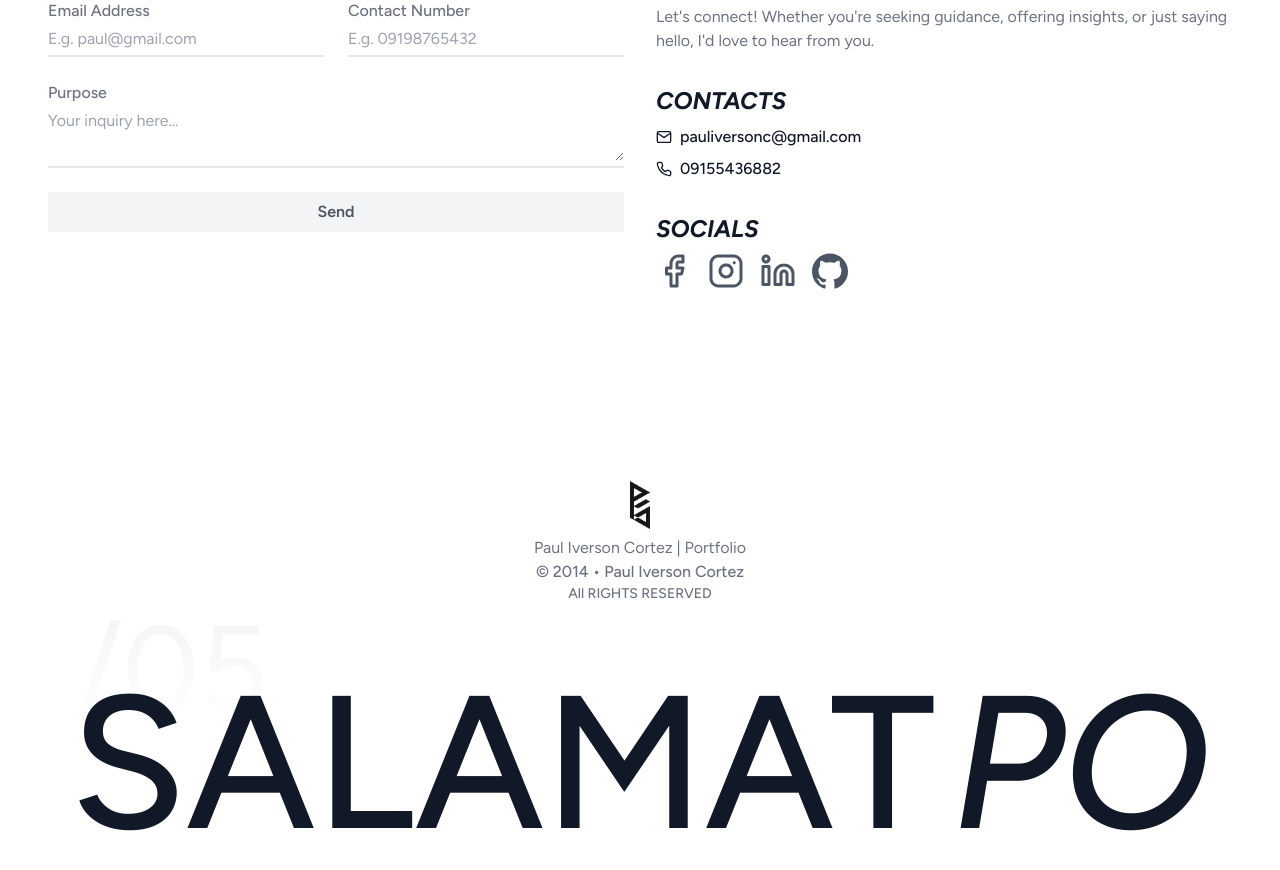
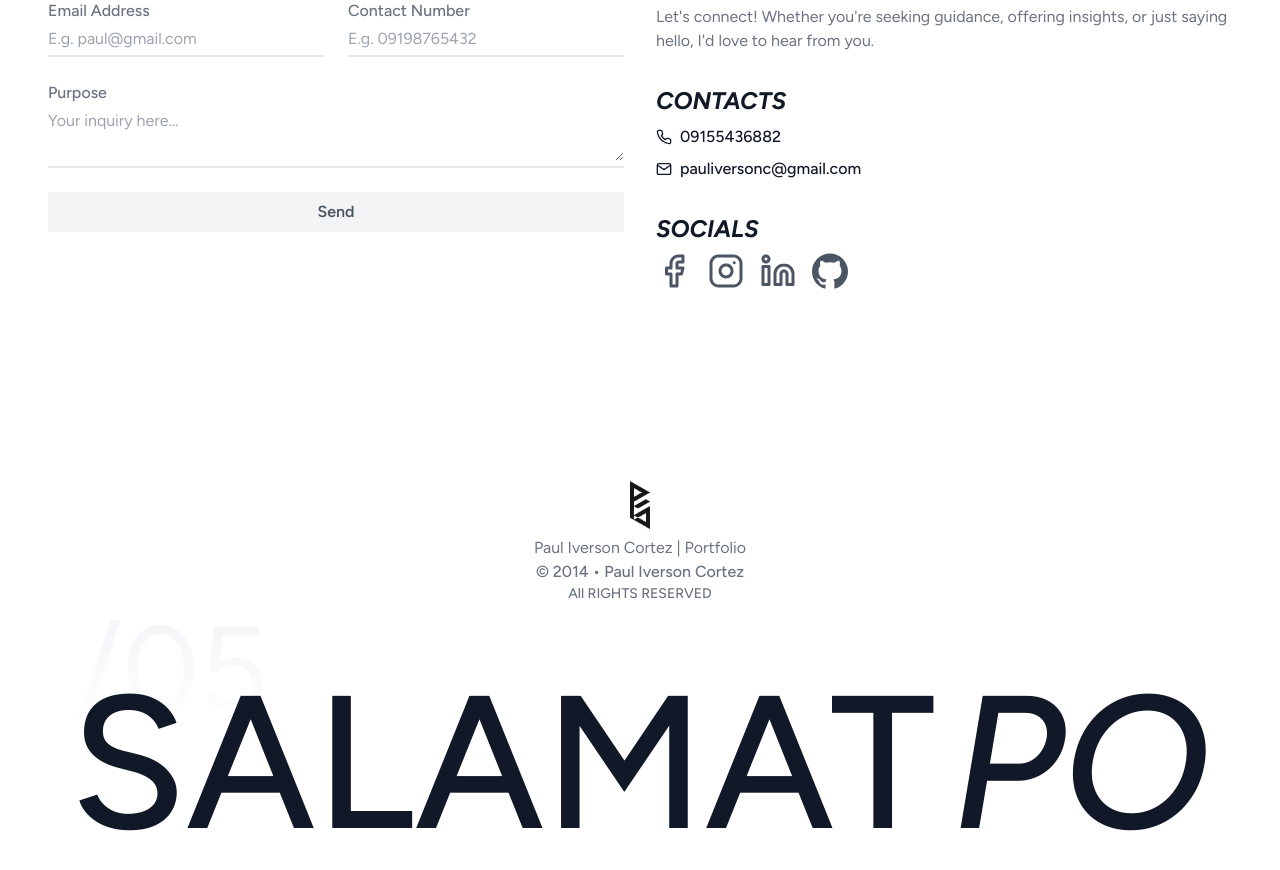
Before and after one commit to pauliversonc/pauliversonc, a Vue app: page / in a window 1280 px wide. Shown: the part 5180-6050 px from the top of the page. Built offline with nearby package versions, Linux system fonts and the light colour scheme.

Commit message:
add baselink

```diff
--- /dev/null
+++ b/src/components/base/BaseLink.vue
@@ -0,0 +1,49 @@
+<template>
+  <a
+    :href="link"
+    :class="{'flex-row-reverse' : iconRight}"
+    class="flex items-center justify-center gap-2 relative before:ease-out before:duration-300 before:content-[''] before:absolute before:h-0.5 before:w-0 before:bg-gray-900 before:bottom-0 before:left-0 hover:before:w-full dark:before:bg-dmWhite group"
+  >
+    <div class="flex items-center justify-center">
+      <svg
+        class="h-4 w-4 fill-gray-900 dark:fill-dmGray dark:group-hover:fill-dmWhite dark:ease-out dark:duration-300"
+      >
+        <use :xlink:href="`/icons/sprite.svg#icon-${icon}`"></use>
+      </svg>
+    </div>
+    <!-- View My Résumé -->
+    <span
+      class="text-gray-900 font-medium dark:text-dmGray dark:group-hover:text-dmWhite dark:ease-out dark:duration-300"
+      >{{ text }}</span
+    >
+  </a>
+</template>
+<script>
+export default {
+  name: 'PauliversoncBaseLink',
+  props: {
+    link:{
+      type: String,
+      required: false,
+      default: '#'
+    },
+
+    text:{
+      type: String,
+      required: true,
+    },
+
+    icon:{
+      type: String,
+      required: true,
+    },
+
+    iconRight:{
+      type: Boolean,
+      required: false,
+      default: false,
+    },
+  },
+};
+</script>
+<style></style>
--- a/src/components/layout/TheAbout.vue
+++ b/src/components/layout/TheAbout.vue
@@ -219,7 +219,7 @@
 
     <!-- RESUME LINK -->
     <div class="mt-6 flex justify-center align-center">
-      <a href="#" class="hover:pointer flex items-center justify-center gap-2 relative
+      <a href="#" class="flex items-center justify-center gap-2 relative
         before:ease-out
         before:duration-300
         before:content-['']
--- a/src/components/layout/TheContacts.vue
+++ b/src/components/layout/TheContacts.vue
@@ -129,55 +129,8 @@
   <!-- CONTACTS -->
   <div class="flex flex-col items-start gap-2">
     <BaseHeadingFive title="contacts" />
-
-    <!-- link -->
-    <a href="#" class="inline-block relative
-      before:ease-out
-      before:duration-300
-      before:content-['']
-      before:absolute
-      before:h-0.5
-      before:w-0
-      before:bg-gray-900
-      dark:before:bg-dmWhite
-      before:bottom-0
-      before:left-0
-      hover:before:w-full
-      group
-    ">
-      <div class="flex items-center gap-2">
-        <div class="">
-          <svg class="h-4 w-4 fill-gray-900 dark:fill-dmGray dark:group-hover:fill-dmWhite dark:ease-out dark:duration-300 ">
-            <use xlink:href="/icons/sprite.svg#icon-mail"></use>
-          </svg>
-        </div>
-        <span class="text-gray-900 dark:text-dmGray dark:group-hover:text-dmWhite font-medium dark:ease-out dark:duration-300">pauliversonc@gmail.com</span>
-      </div>
-    </a>
-
-    <a href="#" class="inline-block relative
-      before:ease-out
-      before:duration-300
-      before:content-['']
-      before:absolute
-      before:h-0.5
-      before:w-0
-      before:bg-gray-900
-      dark:before:bg-dmWhite
-      before:bottom-0
-      before:left-0
-      hover:before:w-full
-      group
-    ">
-      <div class="flex items-center gap-2">
-        <div class="">
-          <svg class="h-4 w-4 fill-gray-900 dark:fill-dmGray dark:group-hover:fill-dmWhite dark:ease-out dark:duration-300 ">
-            <use xlink:href="/icons/sprite.svg#icon-phone"></use>
-          </svg>
-        </div>
-        <span class="text-gray-900 dark:text-dmGray dark:group-hover:text-dmWhite font-medium dark:ease-out dark:duration-300">09155436882</span>
-      </div>
-    </a>
+    <BaseLink text="09155436882" icon="phone" />
+    <BaseLink text="pauliversonc@gmail.com" icon="mail" />
 
   </div>
 
--- a/src/main.js
+++ b/src/main.js
@@ -4,9 +4,11 @@ import App from './App.vue'
 import BaseHeadingFive from './components/base/BaseHeadingFive.vue';
 import BaseTag from './components/base/BaseTag.vue';
 import BaseIconLink from './components/base/BaseIconLink.vue';
+import BaseLink from './components/base/BaseLink.vue';
 
 const app = createApp(App);
 app.component('BaseHeadingFive', BaseHeadingFive);
 app.component('BaseTag', BaseTag);
 app.component('BaseIconLink', BaseIconLink);
+app.component('BaseLink', BaseLink);
 app.mount('#app')
```
